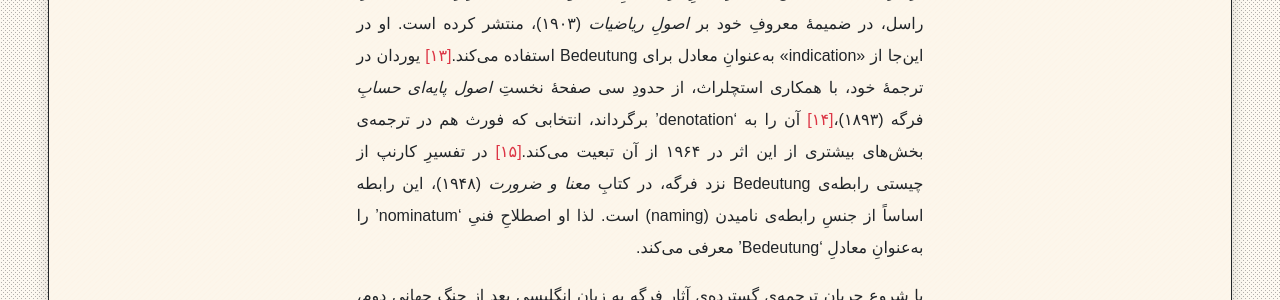
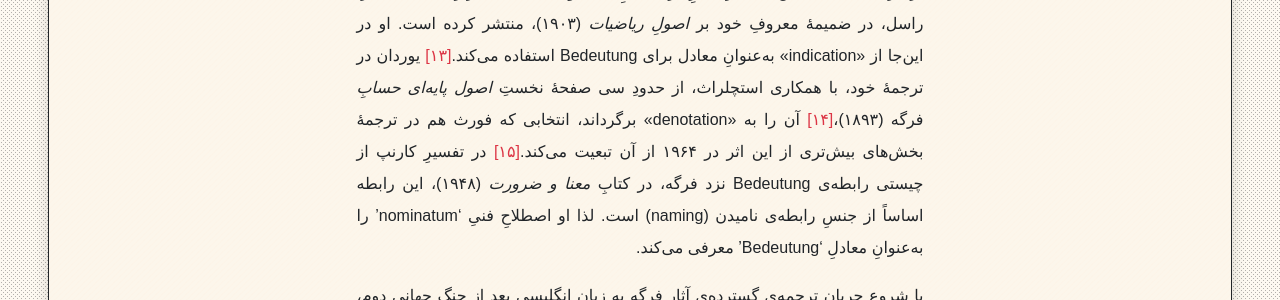
Before and after one commit to phicudemy/phicudemy.github.io, a Jekyll site: the page built from _posts/2024-06-22-fregebedeutung1.md, in a window 1280 px wide and 900 px high, scrolled down 3596 px. Shown: the part 149-449 px from the top of the window. Built offline with Jekyll 4.4.1, drawn with Linux system fonts in a browser that asks for light colours; some web fonts are replaced.

Commit message:
TinaCMS content update

```diff
--- a/_posts/2024-06-22-fregebedeutung1.md
+++ b/_posts/2024-06-22-fregebedeutung1.md
@@ -46,7 +46,7 @@ tags:
 
 **<center>(II)</center>**
 
-با این ملاحظات، اکنون می‌توانیم بفهمیم چرا تقریباً هیچ‌کدام از مترجمانِ فرگه، شارحانِ او، یا دیگر فیلسوفانی که تا پیش از انتشارِ ترجمۀ لانگ و وایت از *نوشته‌ها* در زبانِ انگلیسی به آثار فرگه پرداخته‌اند «Bedeutung» را در آثار متأخرِ فرگه به «meaning» برنگرداند.[\[۱۲\]](#fn-12){:.fnref #fnref-12} نخستین بحث از تمایزِ فرگه میانِ Sinn و Bedeutung در زبان انگلیسی را راسل، در ضمیمۀ معروفِ خود بر *اصولِ ریاضیات* (۱۹۰۳)، منتشر کرده است. او در این‌جا از «indication» به‌عنوانِ معادل برای Bedeutung استفاده می‌کند.[\[۱۳\]](#fn-13){:.fnref #fnref-13} یوردان در ترجمۀ خود، با همکاری استچلراث، از حدودِ سی صفحۀ نخستِ *اصول پایه‌ای حسابِ* فرگه (۱۸۹۳)،[\[۱۴\]](#fn-14){:.fnref #fnref-14} آن را به ‘denotation’ بر‌گرداند، انتخابی که فورث هم در ترجمه‌ی بخش‌های بیشتری از این اثر در ۱۹۶۴ از آن تبعیت می‌کند.[\[۱۵\]](#fn-15){:.fnref #fnref-15} در تفسیرِ کارنپ از چیستی رابطه‌ی Bedeutung نزد فرگه، در کتابِ _معنا و ضرورت_ (۱۹۴۸)، این رابطه اساساً از جنسِ رابطه‌ی نامیدن (naming) است. لذا او اصطلاحِ فنیِ ‘nominatum’ را به‌عنوانِ معادلِ ‘Bedeutung’ معرفی می‌کند.
+با این ملاحظات، اکنون می‌توانیم بفهمیم چرا تقریباً هیچ‌کدام از مترجمانِ فرگه، شارحانِ او، یا دیگر فیلسوفانی که تا پیش از انتشارِ ترجمۀ لانگ و وایت از *نوشته‌ها* در زبانِ انگلیسی به آثار فرگه پرداخته‌اند «Bedeutung» را در آثار متأخرِ فرگه به «meaning» برنگرداند.[\[۱۲\]](#fn-12){:.fnref #fnref-12} نخستین بحث از تمایزِ فرگه میانِ Sinn و Bedeutung در زبان انگلیسی را راسل، در ضمیمۀ معروفِ خود بر *اصولِ ریاضیات* (۱۹۰۳)، منتشر کرده است. او در این‌جا از «indication» به‌عنوانِ معادل برای Bedeutung استفاده می‌کند.[\[۱۳\]](#fn-13){:.fnref #fnref-13} یوردان در ترجمۀ خود، با همکاری استچلراث، از حدودِ سی صفحۀ نخستِ *اصول پایه‌ای حسابِ* فرگه (۱۸۹۳)،[\[۱۴\]](#fn-14){:.fnref #fnref-14} آن را به «denotation» بر‌گرداند، انتخابی که فورث هم در ترجمۀ بخش‌های بیش‌تری از این اثر در ۱۹۶۴ از آن تبعیت می‌کند.[\[۱۵\]](#fn-15){:.fnref #fnref-15} در تفسیرِ کارنپ از چیستی رابطه‌ی Bedeutung نزد فرگه، در کتابِ _معنا و ضرورت_ (۱۹۴۸)، این رابطه اساساً از جنسِ رابطه‌ی نامیدن (naming) است. لذا او اصطلاحِ فنیِ ‘nominatum’ را به‌عنوانِ معادلِ ‘Bedeutung’ معرفی می‌کند.
 
 با شروعِ جریانِ ترجمه‌ی گسترده‌ی آثارِ فرگه به زبانِ انگلیسی بعد از جنگِ جهانیِ دوم، در فاصله‌ی یک سال دو ترجمه از مقاله‌ی ۱۸۹۲ فرگه، که اصطلاحاتِ ‘Sinn’ و ‘Bedeutung’ را در عنوان‌اش دارد، منتشر می‌شود. ترجمه‌ی اول از بلَک (۱۹۴۸) است[\[۱۶\]](#fn-16){:.fnref #fnref-16} که در آن ‘Bedeutung’ در عنوانِ مقاله به ‘reference’ و در متن گاه به ‘reference’ و گاه به ‘referent’ برگردانده شده است. مترجم دوم، فایگل، اما از پیشنهادِ کارنپ تبعیت می‌کند و آن را به ‘nominatum’ برمی‌گرداند.[\[۱۷\]](#fn-17){:.fnref #fnref-17} با این حال، نقطه‌ی عطفِ اصلی در جاافتادنِ معادلی برای این واژه در زبان انگلیسی انتشارِ اثر بزرگ دامت در ۱۹۷۳ است.[\[۱۸\]](#fn-18){:.fnref #fnref-18} او در این اثر برای نخستین بار در زبانِ انگلیسی به شرحِ مبسوط و نظام‌مندِ آرای فرگه در فلسفه‌ی زبان می‌پردازد. او در اینجا از معادلِ reference برای Bedeutung استفاده می‌کند و به همان سرعتی که کتابِ او به مرجعی در فرگه‌شناسی تبدیل می‌شود، معادلِ او هم در ادبیاتِ ثانویه مربوط به فرگه جا می‌افتد. در واقع می‌توان گفت پس از انتشارِ اثرِ دامت، reference به معادلِ رایج و استانداردِ Bedeutung در بحث از آرای فرگه تبدیل می‌شود.
 
```
